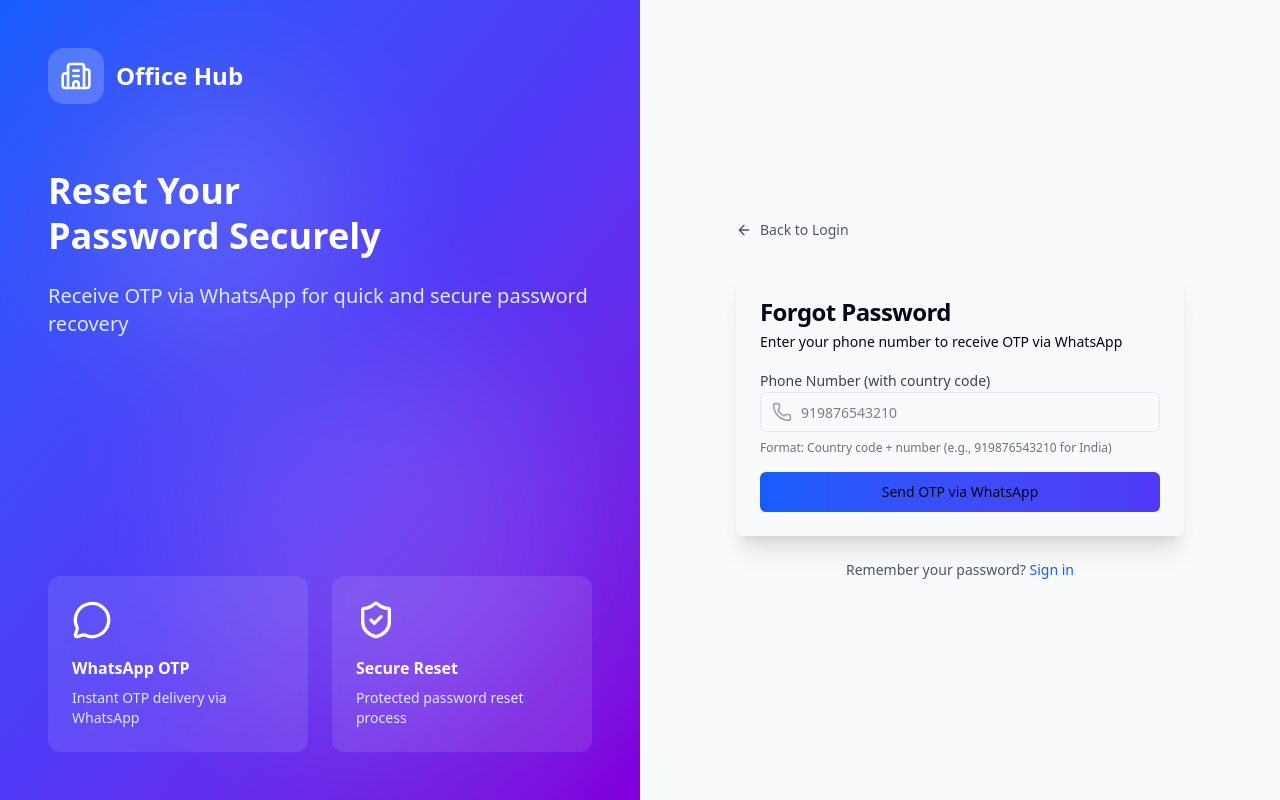
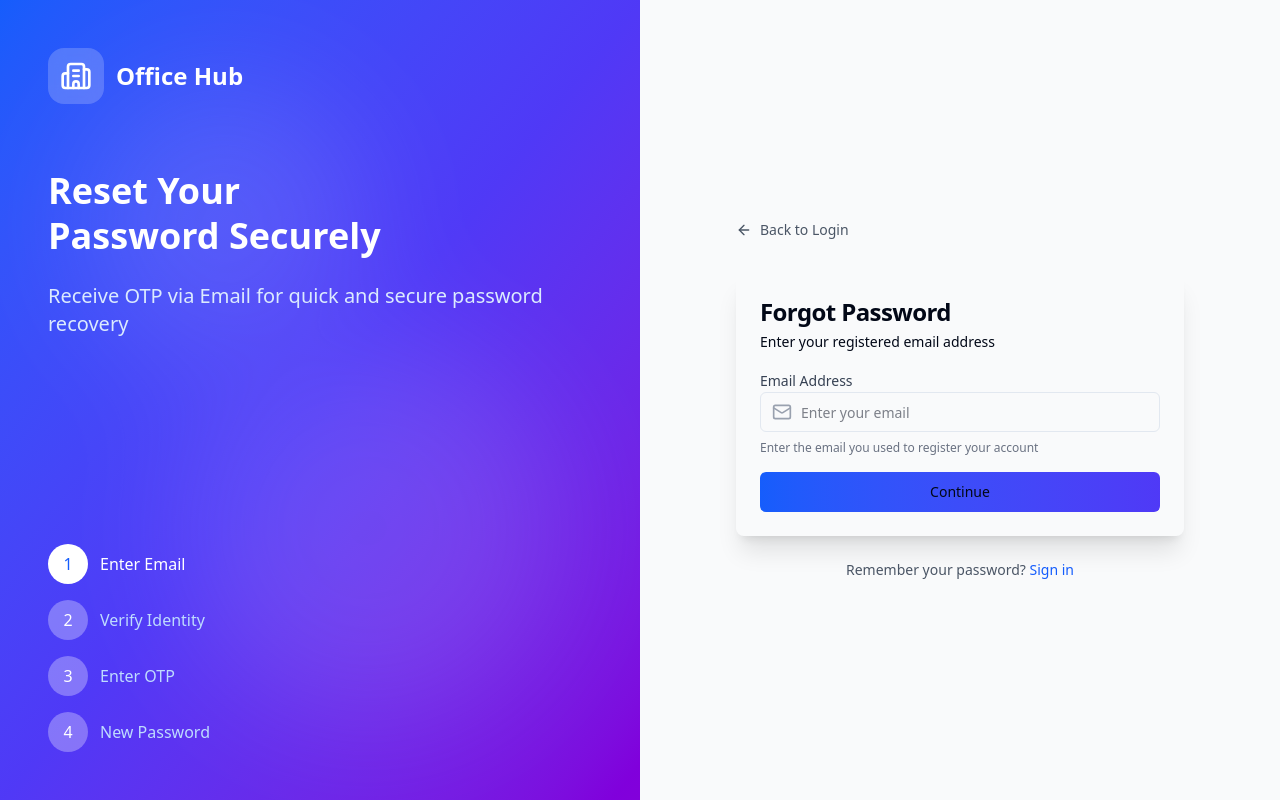
Before and after one commit to adeebjamil/OMS-Frontend, a Next.js app: page /forgot-password in a window 1280 px wide. Built offline with nearby package versions, Linux system fonts and the light colour scheme; no server answers.

Commit message:
Implement email OTP forgot password with 4-step flow

```diff
--- a/src/app/forgot-password/page.tsx
+++ b/src/app/forgot-password/page.tsx
@@ -6,14 +6,24 @@ import Link from 'next/link';
 import { Button } from '@/components/ui/button';
 import { Input } from '@/components/ui/input';
 import { Card, CardContent, CardDescription, CardHeader, CardTitle } from '@/components/ui/card';
-import { Building2, Phone, Lock, ArrowLeft, MessageCircle, ShieldCheck } from 'lucide-react';
+import { Building2, Mail, Lock, ArrowLeft, ShieldCheck, CheckCircle2, Loader2 } from 'lucide-react';
 
 const API_URL = process.env.NEXT_PUBLIC_API_URL || 'http://localhost:5000/api';
 
+type Step = 'email' | 'user-info' | 'otp' | 'password' | 'success';
+
+interface UserInfo {
+  name: string;
+  employeeId: string;
+  email: string;
+  role: string;
+}
+
 export default function ForgotPasswordPage() {
   const router = useRouter();
-  const [step, setStep] = useState<'phone' | 'otp' | 'password'>('phone');
-  const [phone, setPhone] = useState('');
+  const [step, setStep] = useState<Step>('email');
+  const [email, setEmail] = useState('');
+  const [userInfo, setUserInfo] = useState<UserInfo | null>(null);
   const [otp, setOtp] = useState('');
   const [newPassword, setNewPassword] = useState('');
   const [confirmPassword, setConfirmPassword] = useState('');
@@ -21,26 +31,46 @@ export default function ForgotPasswordPage() {
   const [success, setSuccess] = useState('');
   const [loading, setLoading] = useState(false);
 
-  // Step 1: Request OTP
-  const handleRequestOTP = async (e: React.FormEvent) => {
+  // Step 1: Check email and get user info
+  const handleCheckEmail = async (e: React.FormEvent) => {
     e.preventDefault();
     setError('');
     setSuccess('');
     setLoading(true);
 
-    // Validate phone number format
-    const phoneRegex = /^[1-9]\d{9,14}$/; // Country code + number (10-15 digits)
-    if (!phoneRegex.test(phone)) {
-      setError('Please enter a valid phone number with country code (e.g., 919876543210)');
-      setLoading(false);
-      return;
+    try {
+      const response = await fetch(`${API_URL}/password-reset/check-email`, {
+        method: 'POST',
+        headers: { 'Content-Type': 'application/json' },
+        body: JSON.stringify({ email: email.trim().toLowerCase() })
+      });
+
+      const data = await response.json();
+
+      if (!response.ok) {
+        throw new Error(data.message || 'Email not found');
       }
 
+      setUserInfo(data.data);
+      setStep('user-info');
+    } catch (err: any) {
+      setError(err.message || 'Failed to find account. Please check your email.');
+    } finally {
+      setLoading(false);
+    }
+  };
+
+  // Step 2: Send OTP
+  const handleSendOTP = async () => {
+    setError('');
+    setSuccess('');
+    setLoading(true);
+
     try {
-      const response = await fetch(`${API_URL}/password-reset/request`, {
+      const response = await fetch(`${API_URL}/password-reset/send-otp`, {
         method: 'POST',
         headers: { 'Content-Type': 'application/json' },
-        body: JSON.stringify({ phone })
+        body: JSON.stringify({ email: email.trim().toLowerCase() })
       });
 
       const data = await response.json();
@@ -49,13 +79,7 @@ export default function ForgotPasswordPage() {
         throw new Error(data.message || 'Failed to send OTP');
       }
 
-      // Check if we're in development mode with debug OTP
-      if (data.debug && data.debug.otp) {
-        setSuccess(`${data.message}\n\n⚠️ Development Mode: Check your WhatsApp for "Hello World" message.\n\nYour OTP is: ${data.debug.otp}\n\n${data.debug.note || ''}`);
-      } else {
-        setSuccess(data.message);
-      }
-
+      setSuccess('OTP has been sent to your email address');
       setStep('otp');
     } catch (err: any) {
       setError(err.message || 'Failed to send OTP. Please try again.');
@@ -64,21 +88,48 @@ export default function ForgotPasswordPage() {
     }
   };
 
-  // Step 2 & 3: Verify OTP and Reset Password
+  // Step 3: Verify OTP
+  const handleVerifyOTP = async (e: React.FormEvent) => {
+    e.preventDefault();
+    setError('');
+    setSuccess('');
+    setLoading(true);
+
+    if (otp.length !== 4) {
+      setError('Please enter a valid 4-digit OTP');
+      setLoading(false);
+      return;
+    }
+
+    try {
+      const response = await fetch(`${API_URL}/password-reset/verify-otp`, {
+        method: 'POST',
+        headers: { 'Content-Type': 'application/json' },
+        body: JSON.stringify({ email: email.trim().toLowerCase(), otp })
+      });
+
+      const data = await response.json();
+
+      if (!response.ok) {
+        throw new Error(data.message || 'Invalid OTP');
+      }
+
+      setSuccess('OTP verified successfully');
+      setStep('password');
+    } catch (err: any) {
+      setError(err.message || 'Failed to verify OTP. Please try again.');
+    } finally {
+      setLoading(false);
+    }
+  };
+
+  // Step 4: Reset Password
   const handleResetPassword = async (e: React.FormEvent) => {
     e.preventDefault();
     setError('');
     setSuccess('');
     setLoading(true);
 
-    // Validate OTP
-    if (otp.length !== 6) {
-      setError('Please enter a valid 6-digit OTP');
-      setLoading(false);
-      return;
-    }
-
-    // Validate password
     if (newPassword.length < 6) {
       setError('Password must be at least 6 characters long');
       setLoading(false);
@@ -92,10 +143,14 @@ export default function ForgotPasswordPage() {
     }
 
     try {
-      const response = await fetch(`${API_URL}/password-reset/verify`, {
+      const response = await fetch(`${API_URL}/password-reset/reset-password`, {
         method: 'POST',
         headers: { 'Content-Type': 'application/json' },
-        body: JSON.stringify({ phone, otp, newPassword })
+        body: JSON.stringify({
+          email: email.trim().toLowerCase(),
+          newPassword,
+          confirmPassword
+        })
       });
 
       const data = await response.json();
@@ -104,10 +159,7 @@ export default function ForgotPasswordPage() {
         throw new Error(data.message || 'Failed to reset password');
       }
 
-      setSuccess(data.message);
-      setTimeout(() => {
-        router.push('/login');
-      }, 2000);
+      setStep('success');
     } catch (err: any) {
       setError(err.message || 'Failed to reset password. Please try again.');
     } finally {
@@ -122,10 +174,10 @@ export default function ForgotPasswordPage() {
     setLoading(true);
 
     try {
-      const response = await fetch(`${API_URL}/password-reset/resend`, {
+      const response = await fetch(`${API_URL}/password-reset/resend-otp`, {
         method: 'POST',
         headers: { 'Content-Type': 'application/json' },
-        body: JSON.stringify({ phone })
+        body: JSON.stringify({ email: email.trim().toLowerCase() })
       });
 
       const data = await response.json();
@@ -134,7 +186,8 @@ export default function ForgotPasswordPage() {
         throw new Error(data.message || 'Failed to resend OTP');
       }
 
-      setSuccess('OTP resent successfully!');
+      setSuccess('New OTP has been sent to your email');
+      setOtp('');
     } catch (err: any) {
       setError(err.message || 'Failed to resend OTP. Please try again.');
     } finally {
@@ -142,10 +195,21 @@ export default function ForgotPasswordPage() {
     }
   };
 
+  const getStepNumber = () => {
+    switch (step) {
+      case 'email': return 1;
+      case 'user-info': return 2;
+      case 'otp': return 3;
+      case 'password': return 4;
+      case 'success': return 5;
+      default: return 1;
+    }
+  };
+
   return (
     <div className="min-h-screen flex">
       {/* Left Side - Branding */}
-      <div className="hidden lg:flex lg:w-1/2 bg-linear-to-br from-blue-600 via-indigo-600 to-purple-700 p-12 text-white relative overflow-hidden">
+      <div className="hidden lg:flex lg:w-1/2 bg-gradient-to-br from-blue-600 via-indigo-600 to-purple-700 p-12 text-white relative overflow-hidden">
         <div className="absolute inset-0 opacity-10">
           <div className="absolute top-20 left-20 w-72 h-72 bg-white rounded-full blur-3xl"></div>
           <div className="absolute bottom-20 right-20 w-96 h-96 bg-white rounded-full blur-3xl"></div>
@@ -165,21 +229,36 @@ export default function ForgotPasswordPage() {
                 Reset Your<br />Password Securely
               </h2>
               <p className="text-xl text-blue-100">
-                Receive OTP via WhatsApp for quick and secure password recovery
+                Receive OTP via Email for quick and secure password recovery
               </p>
             </div>
           </div>
 
-          <div className="grid grid-cols-2 gap-6 mt-12">
-            <div className="bg-white/10 backdrop-blur-sm rounded-xl p-6">
-              <MessageCircle className="h-10 w-10 mb-4" />
-              <h3 className="font-semibold mb-2">WhatsApp OTP</h3>
-              <p className="text-sm text-blue-100">Instant OTP delivery via WhatsApp</p>
+          {/* Progress Steps */}
+          <div className="mt-12 space-y-4">
+            <div className="flex items-center gap-3">
+              <div className={`w-10 h-10 rounded-full flex items-center justify-center ${getStepNumber() >= 1 ? 'bg-white text-blue-600' : 'bg-white/30'}`}>
+                1
               </div>
-            <div className="bg-white/10 backdrop-blur-sm rounded-xl p-6">
-              <ShieldCheck className="h-10 w-10 mb-4" />
-              <h3 className="font-semibold mb-2">Secure Reset</h3>
-              <p className="text-sm text-blue-100">Protected password reset process</p>
+              <span className={getStepNumber() >= 1 ? 'text-white' : 'text-blue-200'}>Enter Email</span>
+            </div>
+            <div className="flex items-center gap-3">
+              <div className={`w-10 h-10 rounded-full flex items-center justify-center ${getStepNumber() >= 2 ? 'bg-white text-blue-600' : 'bg-white/30'}`}>
+                2
+              </div>
+              <span className={getStepNumber() >= 2 ? 'text-white' : 'text-blue-200'}>Verify Identity</span>
+            </div>
+            <div className="flex items-center gap-3">
+              <div className={`w-10 h-10 rounded-full flex items-center justify-center ${getStepNumber() >= 3 ? 'bg-white text-blue-600' : 'bg-white/30'}`}>
+                3
+              </div>
+              <span className={getStepNumber() >= 3 ? 'text-white' : 'text-blue-200'}>Enter OTP</span>
+            </div>
+            <div className="flex items-center gap-3">
+              <div className={`w-10 h-10 rounded-full flex items-center justify-center ${getStepNumber() >= 4 ? 'bg-white text-blue-600' : 'bg-white/30'}`}>
+                4
+              </div>
+              <span className={getStepNumber() >= 4 ? 'text-white' : 'text-blue-200'}>New Password</span>
             </div>
           </div>
         </div>
@@ -199,14 +278,18 @@ export default function ForgotPasswordPage() {
           <Card className="border-0 shadow-xl">
             <CardHeader className="space-y-1 pb-4">
               <CardTitle className="text-2xl font-bold">
-                {step === 'phone' && 'Forgot Password'}
+                {step === 'email' && 'Forgot Password'}
+                {step === 'user-info' && 'Verify Your Identity'}
                 {step === 'otp' && 'Enter OTP'}
-                {step === 'password' && 'Reset Password'}
+                {step === 'password' && 'Create New Password'}
+                {step === 'success' && 'Password Reset Complete'}
               </CardTitle>
               <CardDescription>
-                {step === 'phone' && 'Enter your phone number to receive OTP via WhatsApp'}
-                {step === 'otp' && 'Enter the 6-digit OTP sent to your WhatsApp'}
-                {step === 'password' && 'Create your new password'}
+                {step === 'email' && 'Enter your registered email address'}
+                {step === 'user-info' && 'Confirm your account details'}
+                {step === 'otp' && 'Enter the 4-digit OTP sent to your email'}
+                {step === 'password' && 'Create a strong password for your account'}
+                {step === 'success' && 'Your password has been updated successfully'}
               </CardDescription>
             </CardHeader>
             <CardContent>
@@ -215,68 +298,171 @@ export default function ForgotPasswordPage() {
                   {error}
                 </div>
               )}
-              {success && (
+              {success && step !== 'success' && (
                 <div className="mb-4 p-3 bg-green-50 border border-green-200 text-green-700 rounded-lg text-sm">
                   {success}
                 </div>
               )}
 
-              {/* Step 1: Phone Number */}
-              {step === 'phone' && (
-                <form onSubmit={handleRequestOTP} className="space-y-4">
+              {/* Step 1: Email Input */}
+              {step === 'email' && (
+                <form onSubmit={handleCheckEmail} className="space-y-4">
                   <div className="space-y-2">
                     <label className="text-sm font-medium text-gray-700">
-                      Phone Number (with country code)
+                      Email Address
                     </label>
                     <div className="relative">
-                      <Phone className="absolute left-3 top-1/2 transform -translate-y-1/2 h-5 w-5 text-gray-400" />
+                      <Mail className="absolute left-3 top-1/2 transform -translate-y-1/2 h-5 w-5 text-gray-400" />
                       <Input
-                        type="tel"
-                        placeholder="919876543210"
-                        value={phone}
-                        onChange={(e) => setPhone(e.target.value)}
+                        type="email"
+                        placeholder="Enter your email"
+                        value={email}
+                        onChange={(e) => setEmail(e.target.value)}
                         className="pl-10"
                         required
                         disabled={loading}
                       />
                     </div>
                     <p className="text-xs text-gray-500">
-                      Format: Country code + number (e.g., 919876543210 for India)
+                      Enter the email you used to register your account
                     </p>
                   </div>
 
                   <Button
                     type="submit"
-                    className="w-full bg-linear-to-r from-blue-600 to-indigo-600 hover:from-blue-700 hover:to-indigo-700"
+                    className="w-full bg-gradient-to-r from-blue-600 to-indigo-600 hover:from-blue-700 hover:to-indigo-700"
                     disabled={loading}
                   >
-                    {loading ? 'Sending OTP...' : 'Send OTP via WhatsApp'}
+                    {loading ? (
+                      <>
+                        <Loader2 className="mr-2 h-4 w-4 animate-spin" />
+                        Checking...
+                      </>
+                    ) : (
+                      'Continue'
+                    )}
                   </Button>
                 </form>
               )}
 
-              {/* Step 2: OTP Verification & Password Reset Combined */}
+              {/* Step 2: User Info Confirmation */}
+              {step === 'user-info' && userInfo && (
+                <div className="space-y-4">
+                  <div className="bg-gradient-to-r from-blue-50 to-indigo-50 p-6 rounded-xl border border-blue-100">
+                    <div className="flex items-center gap-4 mb-4">
+                      <div className="w-16 h-16 rounded-full bg-gradient-to-r from-blue-500 to-indigo-500 flex items-center justify-center text-white text-2xl font-bold">
+                        {userInfo.name.charAt(0).toUpperCase()}
+                      </div>
+                      <div>
+                        <h3 className="font-bold text-lg text-gray-900">{userInfo.name}</h3>
+                        <p className="text-sm text-gray-600">{userInfo.email}</p>
+                      </div>
+                    </div>
+
+                    <div className="grid grid-cols-2 gap-4 mt-4 pt-4 border-t border-blue-200">
+                      <div>
+                        <p className="text-xs text-gray-500 uppercase tracking-wide">Employee ID</p>
+                        <p className="font-semibold text-gray-900">{userInfo.employeeId}</p>
+                      </div>
+                      <div>
+                        <p className="text-xs text-gray-500 uppercase tracking-wide">Role</p>
+                        <p className="font-semibold text-gray-900 capitalize">{userInfo.role === 'intern' ? 'Employee' : userInfo.role}</p>
+                      </div>
+                    </div>
+                  </div>
+
+                  <p className="text-sm text-gray-600 text-center">
+                    Is this your account? Click below to receive an OTP.
+                  </p>
+
+                  <Button
+                    onClick={handleSendOTP}
+                    className="w-full bg-gradient-to-r from-blue-600 to-indigo-600 hover:from-blue-700 hover:to-indigo-700"
+                    disabled={loading}
+                  >
+                    {loading ? (
+                      <>
+                        <Loader2 className="mr-2 h-4 w-4 animate-spin" />
+                        Sending OTP...
+                      </>
+                    ) : (
+                      <>
+                        <Mail className="mr-2 h-4 w-4" />
+                        Send OTP to Email
+                      </>
+                    )}
+                  </Button>
+
+                  <button
+                    type="button"
+                    onClick={() => {
+                      setStep('email');
+                      setUserInfo(null);
+                      setError('');
+                    }}
+                    className="w-full text-sm text-gray-600 hover:text-gray-900"
+                  >
+                    Not your account? Go back
+                  </button>
+                </div>
+              )}
+
+              {/* Step 3: OTP Verification */}
               {step === 'otp' && (
-                <form onSubmit={handleResetPassword} className="space-y-4">
+                <form onSubmit={handleVerifyOTP} className="space-y-4">
                   <div className="space-y-2">
                     <label className="text-sm font-medium text-gray-700">
-                      OTP Code
+                      Enter 4-Digit OTP
                     </label>
                     <div className="relative">
                       <ShieldCheck className="absolute left-3 top-1/2 transform -translate-y-1/2 h-5 w-5 text-gray-400" />
                       <Input
                         type="text"
-                        placeholder="123456"
+                        placeholder="0000"
                         value={otp}
-                        onChange={(e) => setOtp(e.target.value.replace(/\D/g, '').slice(0, 6))}
-                        className="pl-10 text-center text-lg tracking-widest"
-                        maxLength={6}
+                        onChange={(e) => setOtp(e.target.value.replace(/\D/g, '').slice(0, 4))}
+                        className="pl-10 text-center text-2xl tracking-[1em] font-mono"
+                        maxLength={4}
                         required
                         disabled={loading}
                       />
                     </div>
+                    <p className="text-xs text-gray-500 text-center">
+                      Check your email inbox for the OTP code
+                    </p>
                   </div>
 
+                  <Button
+                    type="submit"
+                    className="w-full bg-gradient-to-r from-blue-600 to-indigo-600 hover:from-blue-700 hover:to-indigo-700"
+                    disabled={loading || otp.length !== 4}
+                  >
+                    {loading ? (
+                      <>
+                        <Loader2 className="mr-2 h-4 w-4 animate-spin" />
+                        Verifying...
+                      </>
+                    ) : (
+                      'Verify OTP'
+                    )}
+                  </Button>
+
+                  <div className="text-center space-y-2">
+                    <button
+                      type="button"
+                      onClick={handleResendOTP}
+                      className="text-sm text-blue-600 hover:text-blue-700 font-medium"
+                      disabled={loading}
+                    >
+                      Didn&apos;t receive OTP? Resend
+                    </button>
+                  </div>
+                </form>
+              )}
+
+              {/* Step 4: New Password */}
+              {step === 'password' && (
+                <form onSubmit={handleResetPassword} className="space-y-4">
                   <div className="space-y-2">
                     <label className="text-sm font-medium text-gray-700">
                       New Password
@@ -291,13 +477,14 @@ export default function ForgotPasswordPage() {
                         className="pl-10"
                         required
                         disabled={loading}
+                        minLength={6}
                       />
                     </div>
                   </div>
 
                   <div className="space-y-2">
                     <label className="text-sm font-medium text-gray-700">
-                      Confirm Password
+                      Confirm New Password
                     </label>
                     <div className="relative">
                       <Lock className="absolute left-3 top-1/2 transform -translate-y-1/2 h-5 w-5 text-gray-400" />
@@ -309,39 +496,64 @@ export default function ForgotPasswordPage() {
                         className="pl-10"
                         required
                         disabled={loading}
+                        minLength={6}
                       />
                     </div>
+                    {newPassword && confirmPassword && newPassword !== confirmPassword && (
+                      <p className="text-xs text-red-500">Passwords do not match</p>
+                    )}
                   </div>
 
                   <Button
                     type="submit"
-                    className="w-full bg-linear-to-r from-blue-600 to-indigo-600 hover:from-blue-700 hover:to-indigo-700"
-                    disabled={loading}
+                    className="w-full bg-gradient-to-r from-blue-600 to-indigo-600 hover:from-blue-700 hover:to-indigo-700"
+                    disabled={loading || newPassword !== confirmPassword || newPassword.length < 6}
                   >
-                    {loading ? 'Resetting Password...' : 'Reset Password'}
+                    {loading ? (
+                      <>
+                        <Loader2 className="mr-2 h-4 w-4 animate-spin" />
+                        Resetting Password...
+                      </>
+                    ) : (
+                      'Reset Password'
+                    )}
                   </Button>
+                </form>
+              )}
 
-                  <div className="text-center">
-                    <button
-                      type="button"
-                      onClick={handleResendOTP}
-                      className="text-sm text-blue-600 hover:text-blue-700 font-medium"
-                      disabled={loading}
+              {/* Step 5: Success */}
+              {step === 'success' && (
+                <div className="text-center space-y-6">
+                  <div className="w-20 h-20 mx-auto bg-green-100 rounded-full flex items-center justify-center">
+                    <CheckCircle2 className="h-10 w-10 text-green-600" />
+                  </div>
+
+                  <div>
+                    <h3 className="text-xl font-bold text-gray-900 mb-2">Success!</h3>
+                    <p className="text-gray-600">
+                      Your password has been reset successfully. You can now login with your new password.
+                    </p>
+                  </div>
+
+                  <Button
+                    onClick={() => router.push('/login')}
+                    className="w-full bg-gradient-to-r from-blue-600 to-indigo-600 hover:from-blue-700 hover:to-indigo-700"
                   >
-                      Didn&apos;t receive OTP? Resend
-                    </button>
+                    Go to Login
+                  </Button>
                 </div>
-                </form>
               )}
             </CardContent>
           </Card>
 
+          {step !== 'success' && (
             <p className="mt-6 text-center text-sm text-gray-600">
               Remember your password?{' '}
               <Link href="/login" className="font-medium text-blue-600 hover:text-blue-700">
                 Sign in
               </Link>
             </p>
+          )}
         </div>
       </div>
     </div>
```
Lines whose indentation alone changed are shown as unchanged.
